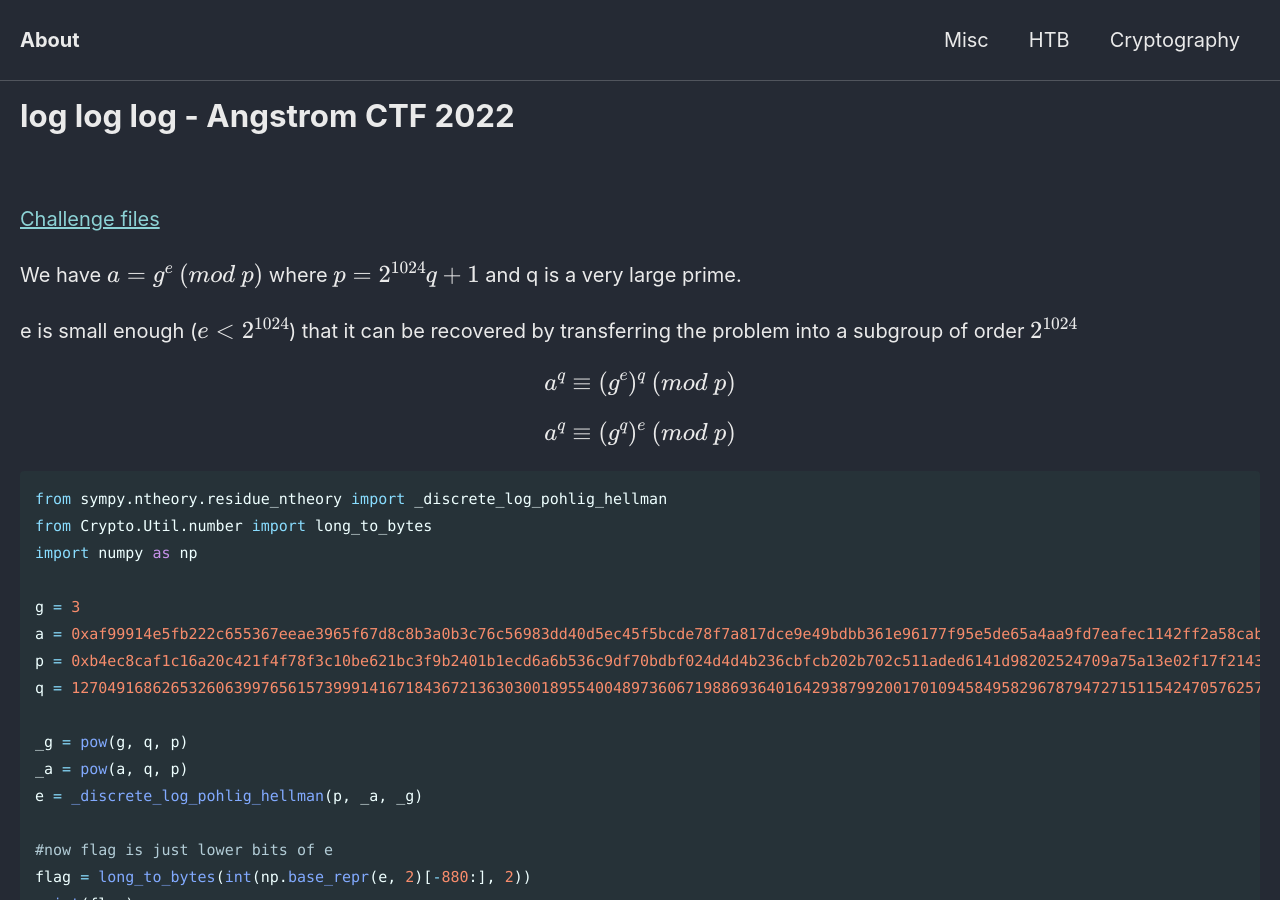
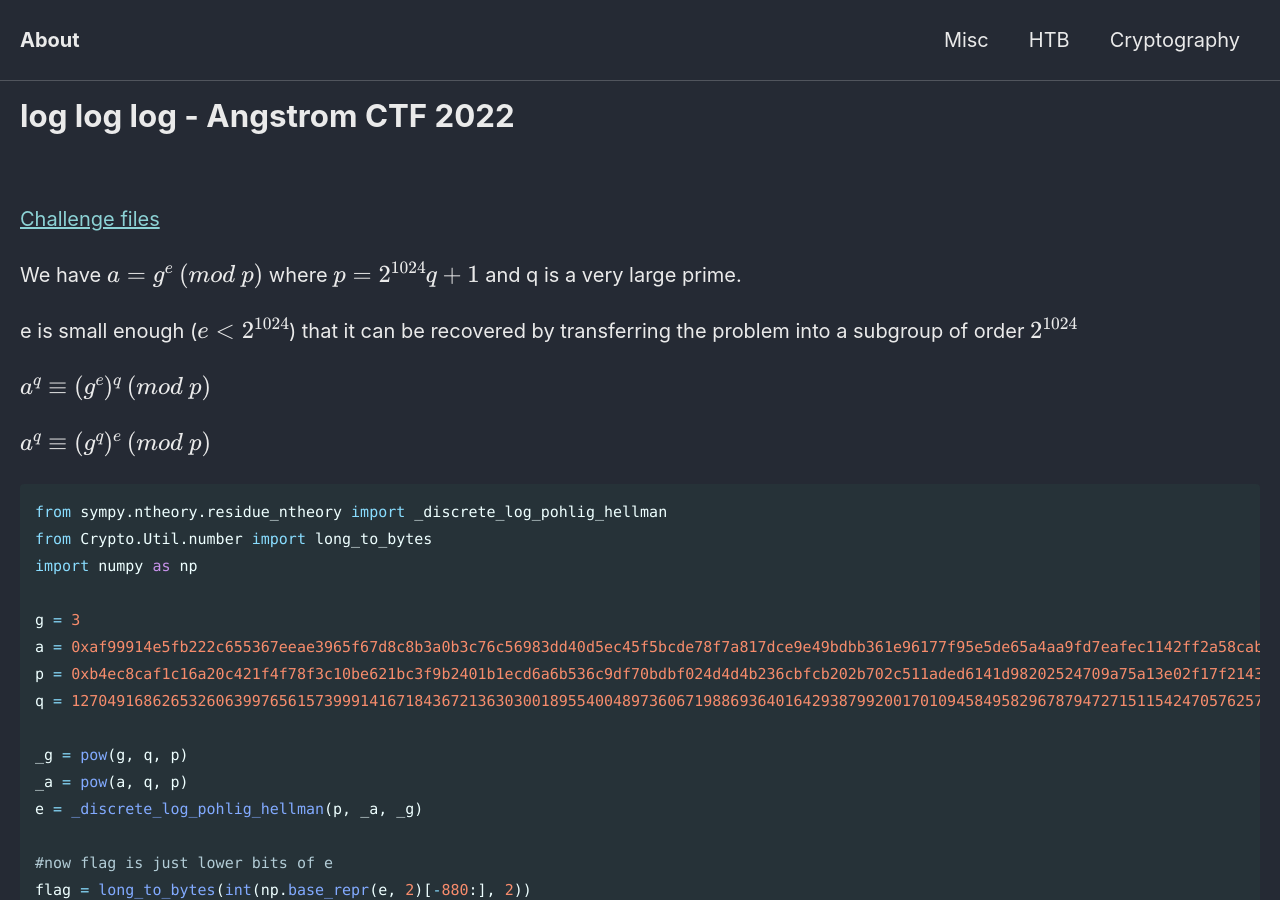
Before and after one commit to Connor-McCartney/Connor-McCartney.github.io, a Jekyll site: the page built from _pages/cryptography/diffie-hellman/logloglog-Angstrom-CTF-2022.md, in a window 1280 px wide and 900 px high. Built offline with Jekyll 4.4.1, drawn with Linux system fonts in a browser that asks for light colours; cached includes are drawn as plain includes.

````diff
--- a/_pages/cryptography/diffie-hellman/logloglog-Angstrom-CTF-2022.md
+++ b/_pages/cryptography/diffie-hellman/logloglog-Angstrom-CTF-2022.md
@@ -11,9 +11,9 @@ We have $$a = g^e\ (mod\ p)$$ where $$p = 2^{1024}q + 1$$ and q is a very large
 
 e is small enough ($$e < 2^{1024}$$) that it can be recovered by transferring the problem into a subgroup of order $$2^{1024}$$
 
- $$a^q \equiv (g^e)^q \ (mod\ p)$$
+ $$a^q \equiv (g^e)^q$$  $$(mod\ p)$$
 
- $$a^q \equiv (g^q)^e \ (mod\ p)$$
+ $$a^q \equiv (g^q)^e$$ $$(mod\ p)$$
 
 
 ```python
````
